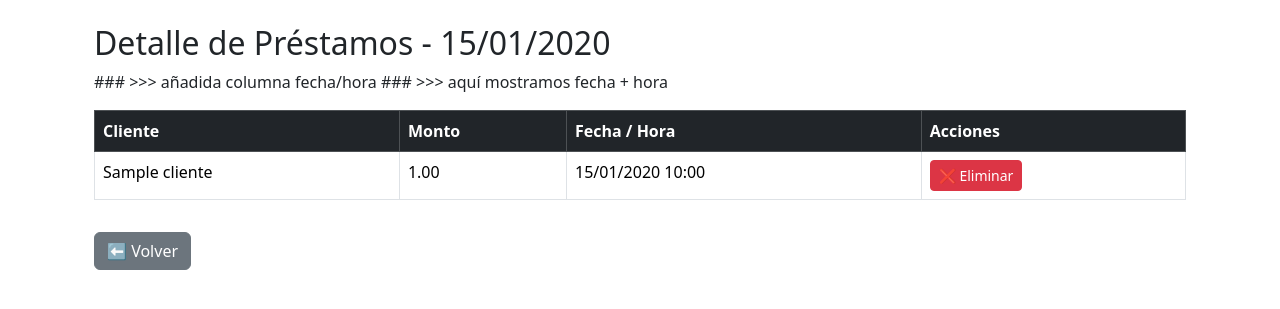
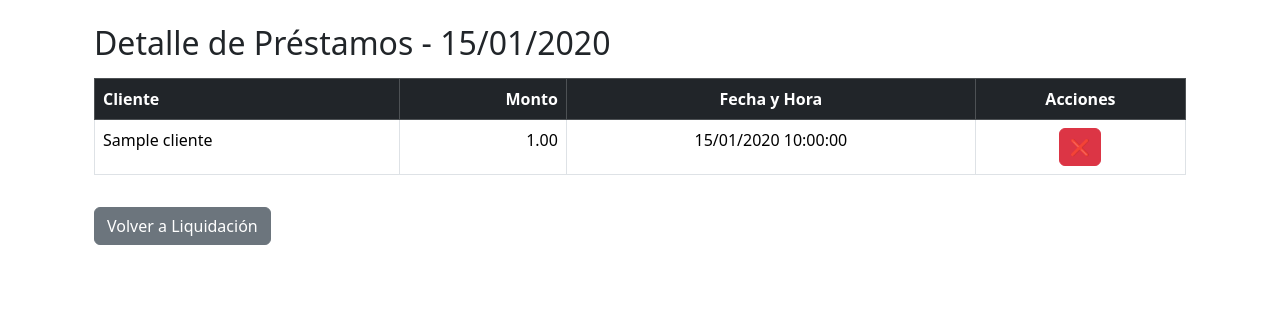
Before and after one commit to herreramendezmanueljesus-ops/arquitos, a Flask app: template templates/detalle_prestamos.html in a window 1280 px wide. Shown: the part 56-365 px from the top of the page. Run offline with Flask 3, Linux system fonts and the light colour scheme; tables that the repository leaves empty hold one stand-in row (values such as "Sample post"); the template is opened without the code that fills it: values that come from a table or form of the project are taken from there, most other values are stand-ins (such as "Sample title", 1, 10 or a date in 2020); some libraries are stand-ins or nearby versions.

Commit message:
Corregida la línea rara en detalle y mantenido botón de eliminar

```diff
--- a/app.py
+++ b/app.py
@@ -521,12 +521,16 @@ def eliminar_prestamo(prestamo_id):
 
     flash("Préstamo eliminado correctamente", "success")
     return redirect(url_for("liquidacion"))
-
 @app.route("/detalle_prestamos/<fecha>")
 @login_required
 def detalle_prestamos(fecha):
-    # Lógica de la ruta
-    pass
+    # Convertimos la fecha del string a objeto date
+    fecha_obj = datetime.strptime(fecha, '%Y-%m-%d').date()
+
+    # Filtramos los préstamos por la fecha (ignorando la hora)
+    prestamos = Prestamo.query.filter(cast(Prestamo.fecha, Date) == fecha_obj).all()
+
+    return render_template("detalle_prestamos.html", prestamos=prestamos, fecha=fecha_obj)
 
 # ---------------------------
 # CAJA
--- a/templates/detalle_prestamos.html
+++ b/templates/detalle_prestamos.html
@@ -1,4 +1,5 @@
 {% extends "base.html" %}
+
 {% block content %}
 <div class="container mt-4">
   <h2>Detalle de Préstamos - {{ fecha.strftime("%d/%m/%Y") }}</h2>
@@ -8,25 +9,26 @@
     <thead class="table-dark">
       <tr>
         <th>Cliente</th>
-        <th>Monto</th>
-        ### >>> añadida columna fecha/hora
-        <th>Fecha / Hora</th>
-        <th>Acciones</th>
+        <th class="text-end">Monto</th>
+        <th class="text-center">Fecha y Hora</th>
+        <th class="text-center">Acciones</th>
       </tr>
     </thead>
     <tbody>
       {% for prestamo in prestamos %}
       <tr>
         <td>{{ prestamo.cliente.nombre }}</td>
-        <td>{{ "%.2f"|format(prestamo.monto) }}</td>
-        ### >>> aquí mostramos fecha + hora
-        <td>{{ prestamo.fecha.strftime("%d/%m/%Y %H:%M") }}</td>
-        <td>
-          <form action="{{ url_for('eliminar_prestamo', prestamo_id=prestamo.id) }}"
-                method="POST"
-                style="display:inline;"
-                onsubmit="return confirm('¿Seguro que deseas eliminar este préstamo?')">
-            <button type="submit" class="btn btn-danger btn-sm">❌ Eliminar</button>
+        <td class="text-end">{{ "%.2f"|format(prestamo.monto) }}</td>
+        <td class="text-center">{{ prestamo.fecha.strftime("%d/%m/%Y %H:%M:%S") }}</td>
+        <td class="text-center">
+          <form action="{{ url_for('eliminar_prestamo', prestamo_id=prestamo.id) }}?fecha={{ fecha.isoformat() }}"
+                method="POST" style="display:inline;">
+            <button type="submit"
+                    class="btn btn-danger"
+                    style="font-size:1rem; padding:6px 10px;"
+                    onclick="return confirm('¿Seguro que deseas eliminar este préstamo?')">
+              ❌
+            </button>
           </form>
         </td>
       </tr>
@@ -37,6 +39,6 @@
   <div class="alert alert-warning mt-3">No hubo préstamos en esta fecha.</div>
   {% endif %}
 
-  <a href="{{ url_for('liquidacion') }}" class="btn btn-secondary mt-3">⬅ Volver</a>
+  <a href="{{ url_for('liquidacion') }}" class="btn btn-secondary mt-3">Volver a Liquidación</a>
 </div>
 {% endblock %}
```
